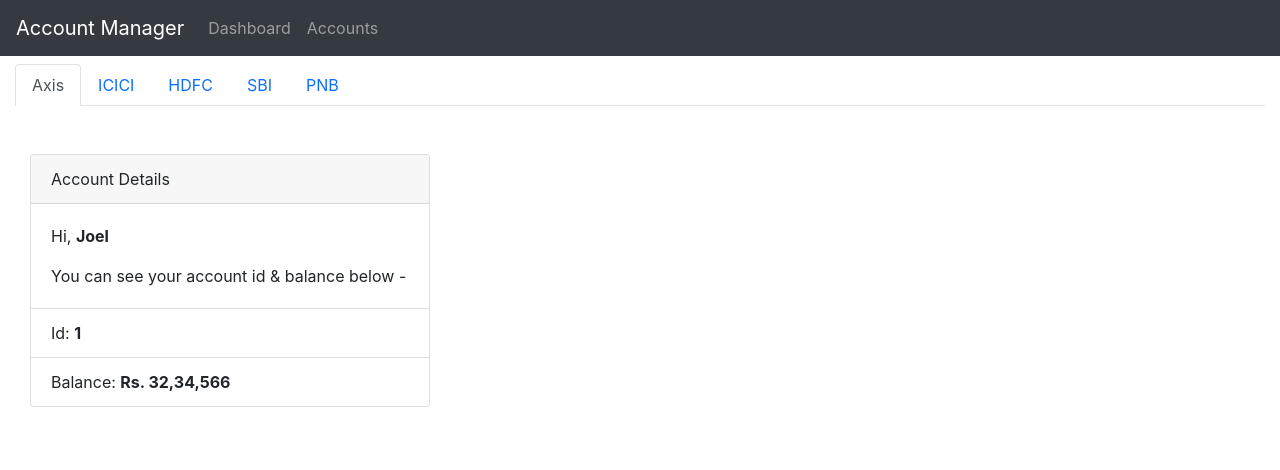
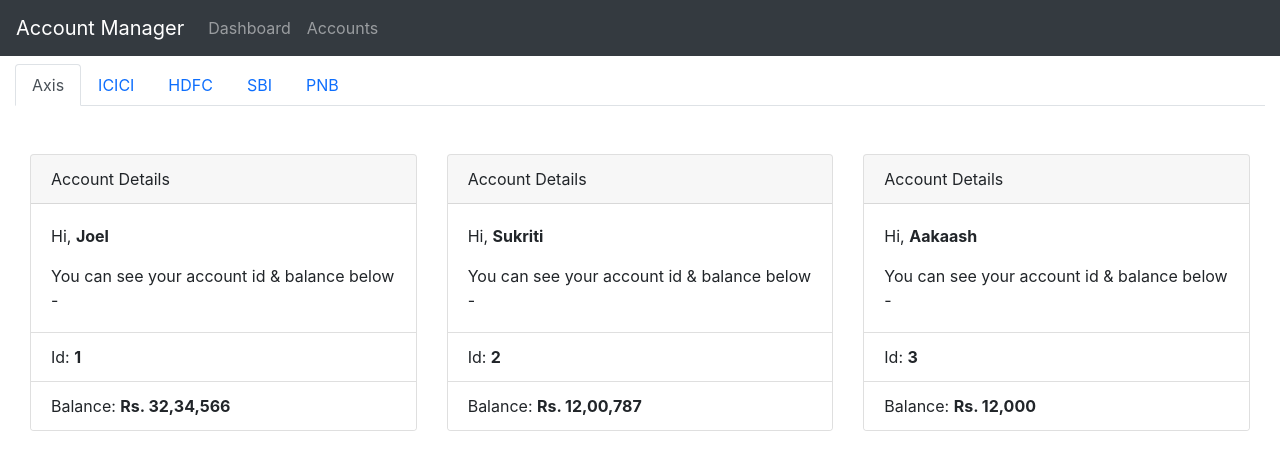
Before and after one commit to delfiaghosh11/Account-Manager, a React (Create React App) app: page /accounts in a window 1280 px wide. Shown: the top 470 px of the page. Built offline with nearby package versions, Linux system fonts and the light colour scheme.

Commit message:
feat: 🎸 changed dashboard & accounts UI

```diff
--- a/package.json
+++ b/package.json
@@ -1,7 +1,8 @@
 {
-  "name": "react-router-app",
-  "version": "0.1.0",
+  "name": "account-manager",
+  "version": "1.0.0",
   "private": true,
+  "homepage": "https://delfiaghosh11.github.io",
   "dependencies": {
     "@testing-library/jest-dom": "^5.14.1",
     "@testing-library/react": "^11.2.7",
--- a/src/components/Accounts/AccountDetails/AccountDetails.tsx
+++ b/src/components/Accounts/AccountDetails/AccountDetails.tsx
@@ -1,21 +1,28 @@
-import { Container, Card, ListGroup, ListGroupItem } from "react-bootstrap";
-import { accountProps } from "../types";
+import {
+  Container,
+  Card,
+  ListGroup,
+  ListGroupItem,
+  Row,
+  Col,
+} from "react-bootstrap";
+import { accountProps } from "../../types";
 
 interface accountDetailsProps {
-  account: accountProps;
+  accounts: accountProps[];
 }
 
-const AccountDetails = ({ account }: accountDetailsProps): JSX.Element => {
-  const { id, name, balance } = account;
-
-  return (
+const AccountDetails = ({ accounts }: accountDetailsProps): JSX.Element => (
   <Container fluid className="my-5">
-      <Card style={{ width: "25rem" }}>
+    <Row xs={1} sm={1} md={2} lg={3} className="g-4">
+      {accounts.map(({ accId, accHolderName, accBalance }: accountProps) => (
+        <Col key={`column-account-${accId}`}>
+          <Card className="mx-auto" key={`account-card-${accId}`}>
             <Card.Header>Account Details</Card.Header>
             <Card.Body>
               <Card.Text>
                 <span>Hi,&nbsp;</span>
-            <span style={{ fontWeight: "bold" }}>{name}</span>
+                <span className="fw-bold">{accHolderName}</span>
               </Card.Text>
               <Card.Text>
                 <span>You can see your account id & balance below -</span>
@@ -24,16 +31,18 @@ const AccountDetails = ({ account }: accountDetailsProps): JSX.Element => {
             <ListGroup className="list-group-flush">
               <ListGroupItem>
                 <span>Id:&nbsp;</span>
-            <span style={{ fontWeight: "bold" }}>{id}</span>
+                <span className="fw-bold">{accId}</span>
               </ListGroupItem>
               <ListGroupItem>
                 <span>Balance:&nbsp;</span>
-            <span style={{ fontWeight: "bold" }}>Rs. {balance}</span>
+                <span className="fw-bold">Rs. {accBalance}</span>
               </ListGroupItem>
             </ListGroup>
           </Card>
+        </Col>
+      ))}
+    </Row>
   </Container>
 );
-};
 
 export default AccountDetails;
--- a/src/components/Accounts/AccountSummary/AccountSummary.tsx
+++ b/src/components/Accounts/AccountSummary/AccountSummary.tsx
@@ -3,13 +3,13 @@ import { useLocation } from "react-router-dom";
 import { Tabs, Tab, Container } from "react-bootstrap";
 
 import AccountDetails from "../AccountDetails/AccountDetails";
-import { accountProps } from "../types";
+import { bankProps } from "../../types";
 
 interface accountSummaryProps {
-  accounts: accountProps[];
+  banks: bankProps[];
 }
 
-const AccountSummary = ({ accounts }: accountSummaryProps): JSX.Element => {
+const AccountSummary = ({ banks }: accountSummaryProps): JSX.Element => {
   const location = useLocation();
   const [selectedTab, setSelectedTab] = useState<string | null>(location.hash);
 
@@ -23,13 +23,9 @@ const AccountSummary = ({ accounts }: accountSummaryProps): JSX.Element => {
         activeKey={selectedTab ? selectedTab : 1}
         onSelect={(e: string | null) => handleSelect(e)}
       >
-        {accounts.map((account, index) => (
-          <Tab
-            eventKey={account.id}
-            title={account.bank}
-            key={`account-${index}`}
-          >
-            <AccountDetails account={account} />
+        {banks.map(({ bankId, bankName, accounts }: bankProps) => (
+          <Tab eventKey={bankId} title={bankName} key={`bank-tab-${bankId}`}>
+            <AccountDetails accounts={accounts} />
           </Tab>
         ))}
       </Tabs>
--- a/src/components/App.tsx
+++ b/src/components/App.tsx
@@ -4,7 +4,7 @@ import { Nav, Navbar } from "react-bootstrap";
 
 import Dashboard from "./Dashboard/Dashboard";
 import AccountSummary from "./Accounts/AccountSummary/AccountSummary";
-import { accounts } from "./mockData";
+import { banks } from "./mockData";
 
 import "./App.css";
 
@@ -23,10 +23,10 @@ const App = (): JSX.Element => (
 
     <Switch>
       <Route exact path="/">
-        <Dashboard accounts={accounts} />
+        <Dashboard banks={banks} />
       </Route>
       <Route path="/accounts">
-        <AccountSummary accounts={accounts} />
+        <AccountSummary banks={banks} />
       </Route>
     </Switch>
   </Router>
--- a/src/components/Dashboard/Dashboard.tsx
+++ b/src/components/Dashboard/Dashboard.tsx
@@ -1,48 +1,32 @@
-import { Container, Card, Row, Col } from "react-bootstrap";
-import { accountProps } from "../Accounts/types";
+import { Container } from "react-bootstrap";
+import { bankProps } from "../types";
 
 interface dashboardProps {
-  accounts: accountProps[];
+  banks: bankProps[];
 }
 
-const Dashboard = ({ accounts }: dashboardProps): JSX.Element => (
+const Dashboard = ({ banks }: dashboardProps): JSX.Element => (
   <Container className="my-5">
-    <Row>
-      {accounts.map(
-        ({ logo, bank, name, balance }: accountProps, index: number) => (
-          <Col
-            lg={3}
-            md={6}
-            sm={12}
-            className="my-3 mx-lg-4"
-            key={`column-account-${index}`}
-          >
-            <Card
-              className="mx-auto"
-              style={{ width: "18rem", height: "28rem" }}
-              key={`bank-account-${index}`}
-            >
-              <Card.Img
-                variant="top"
-                src={logo}
-                style={{ width: "286px", height: "286px" }}
-              />
-              <Card.Body>
-                <Card.Title>{bank}</Card.Title>
-                <Card.Text>
-                  <span>Account Holder:&nbsp;</span>
-                  <span style={{ fontWeight: "bold" }}>{name}</span>
-                </Card.Text>
-                <Card.Text>
-                  <span>Balance:&nbsp;</span>
-                  <span style={{ fontWeight: "bold" }}>Rs. {balance}</span>
-                </Card.Text>
-              </Card.Body>
-            </Card>
-          </Col>
-        )
-      )}
-    </Row>
+    {banks.map(
+      ({ bankId, bankName, displayName, description, logo }: bankProps) => (
+        <div
+          key={`bank-${bankId}`}
+          className="d-flex align-items-center my-3 border"
+        >
+          <div className="flex-shrink-0 border-end">
+            <img
+              src={logo}
+              alt={bankName}
+              style={{ width: "100px", height: "100px" }}
+            />
+          </div>
+          <div className="flex-grow-1 ms-3 text-truncate">
+            <div className="fw-bold mb-1">{displayName}</div>
+            <div className="mr-2 text-truncate">{description}</div>
+          </div>
+        </div>
+      )
+    )}
   </Container>
 );
 
--- a/src/components/mockData.ts
+++ b/src/components/mockData.ts
@@ -1,37 +1,82 @@
-export const accounts = [
+export const banks = [
   {
-    id: 1,
-    bank: "Axis",
-    name: "Joel",
-    balance: "32,34,566",
+    bankId: "1",
+    bankName: "Axis",
+    displayName: "Axis Bank",
+    description: `We are third largest private sector bank in India offering entire spectrum of financial services for personal & corporate banking.`,
     logo: "https://taxconcept.net/wp-content/uploads/2021/04/Axis-Bank-70bc45ff.jpg",
+    accounts: [
+      {
+        accId: "1",
+        accHolderName: "Joel",
+        accBalance: "32,34,566",
+      },
+      {
+        accId: "2",
+        accHolderName: "Sukriti",
+        accBalance: "12,00,787",
+      },
+      {
+        accId: "3",
+        accHolderName: "Aakaash",
+        accBalance: "12,000",
+      },
+    ],
   },
   {
-    id: 2,
-    bank: "ICICI",
-    name: "Raunaq",
-    balance: "52,356",
+    bankId: "2",
+    bankName: "ICICI",
+    displayName: "ICICI Bank",
+    description: `A leading private sector bank in India, offers Netbanking services & Personal banking services like Accounts & Deposits, Cards, Loans etc.`,
     logo: "https://www.investplus.in/wp-content/uploads/2019/04/ICICI-Bank-Logo.jpg",
+    accounts: [
+      {
+        accId: "1",
+        accHolderName: "Raunaq",
+        accBalance: "52,356",
+      },
+    ],
   },
   {
-    id: 3,
-    bank: "HDFC",
-    name: "Shreeja",
-    balance: "1,22,45,666",
+    bankId: "3",
+    bankName: "HDFC",
+    displayName: "HDFC Bank",
+    description: `India's leading private sector bank, offers Online NetBanking Services & Personal Banking Services like Accounts & Deposits, Cards, Loans etc.`,
     logo: "https://www.passionateinmarketing.com/wp-content/uploads/2020/11/hdfc-bank-vector-logo.png",
+    accounts: [
+      {
+        accId: "1",
+        accHolderName: "Shreeja",
+        accBalance: "1,22,45,666",
+      },
+    ],
   },
   {
-    id: 4,
-    bank: "SBI",
-    name: "Ramya",
-    balance: "57,899",
+    bankId: "4",
+    bankName: "SBI",
+    displayName: "State Bank of India",
+    description: `A financial powerhouse, provides banking services like saving account, fixed deposits, personal loans, education loan, SME loans etc.`,
     logo: "https://www.wordzz.com/wp-content/uploads/2016/10/sbi.jpg",
+    accounts: [
+      {
+        accId: "1",
+        accHolderName: "Ramya",
+        accBalance: "57,899",
+      },
+    ],
   },
   {
-    id: 5,
-    bank: "PNB",
-    name: "Samay",
-    balance: "1,289",
+    bankId: "5",
+    bankName: "PNB",
+    displayName: "Punjab National Bank",
+    description: `An Ideal destination for all Banking need! PNB offer a wide range of personal banking services including loans, credit cardsetc.`,
     logo: "https://i0.wp.com/capage.in/wp-content/uploads/2020/10/Punjab-National-Bank.png",
+    accounts: [
+      {
+        accId: "1",
+        accHolderName: "Samay",
+        accBalance: "1,289",
+      },
+    ],
   },
 ];
--- /dev/null
+++ b/src/components/types.ts
@@ -0,0 +1,14 @@
+export interface bankProps {
+  bankId: string;
+  bankName: string;
+  displayName: string;
+  description: string;
+  logo: string;
+  accounts: accountProps[];
+}
+
+export interface accountProps {
+  accId: string;
+  accHolderName: string;
+  accBalance: string;
+}
```
Also changed, not shown: src/components/Accounts/types.ts (deleted, +0 -7 lines). Lines whose indentation alone changed are shown as unchanged.
